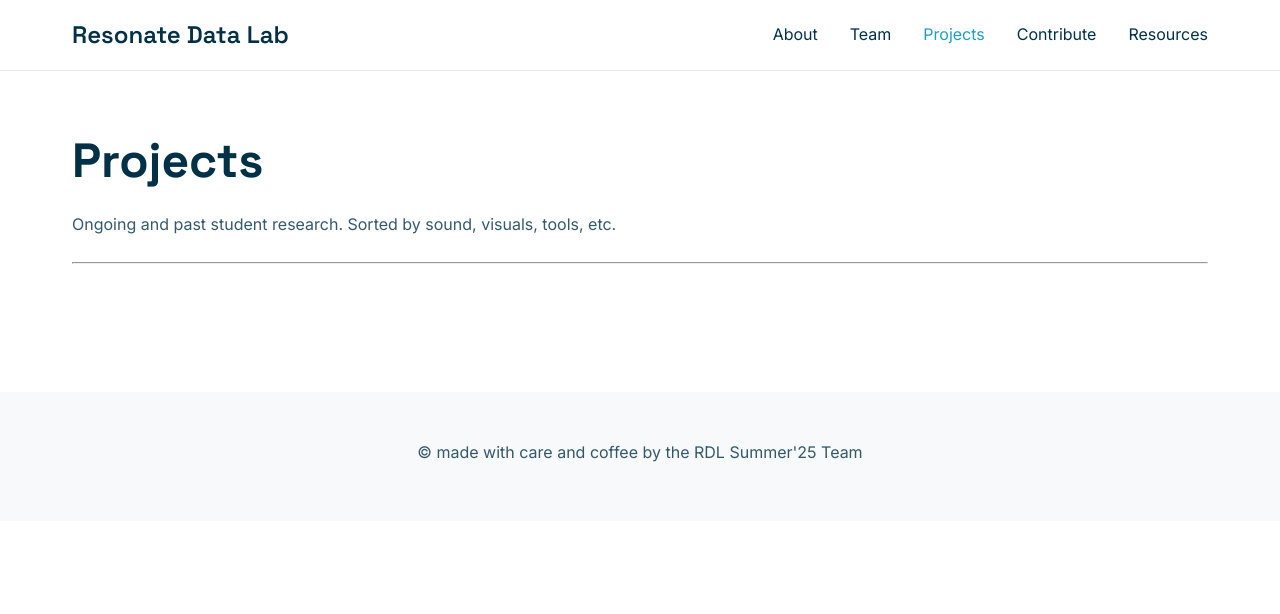
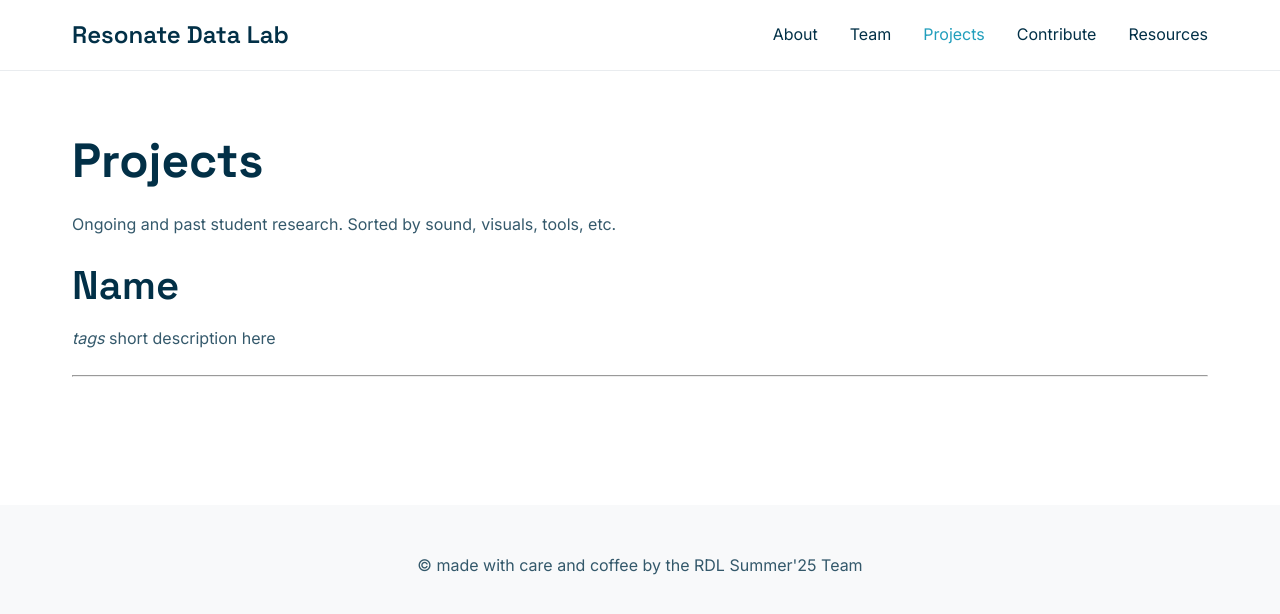
Before and after one commit to a421loop/Resonate-Data-Lab-Website-STRUCTURE, a Jekyll site: the page built from Projects/index.md, in a window 1280 px wide. Shown: the top 614 px of the page. Built offline with Jekyll 4.4.1, drawn with Linux system fonts in a browser that asks for light colours.

Commit message:
Update index.md

```diff
--- a/Projects/index.md
+++ b/Projects/index.md
@@ -7,4 +7,8 @@ title: Summer Team Projects
 
 Ongoing and past student research. Sorted by sound, visuals, tools, etc.
 
+## Name
+*tags*
+short description here
+
 ---
```
